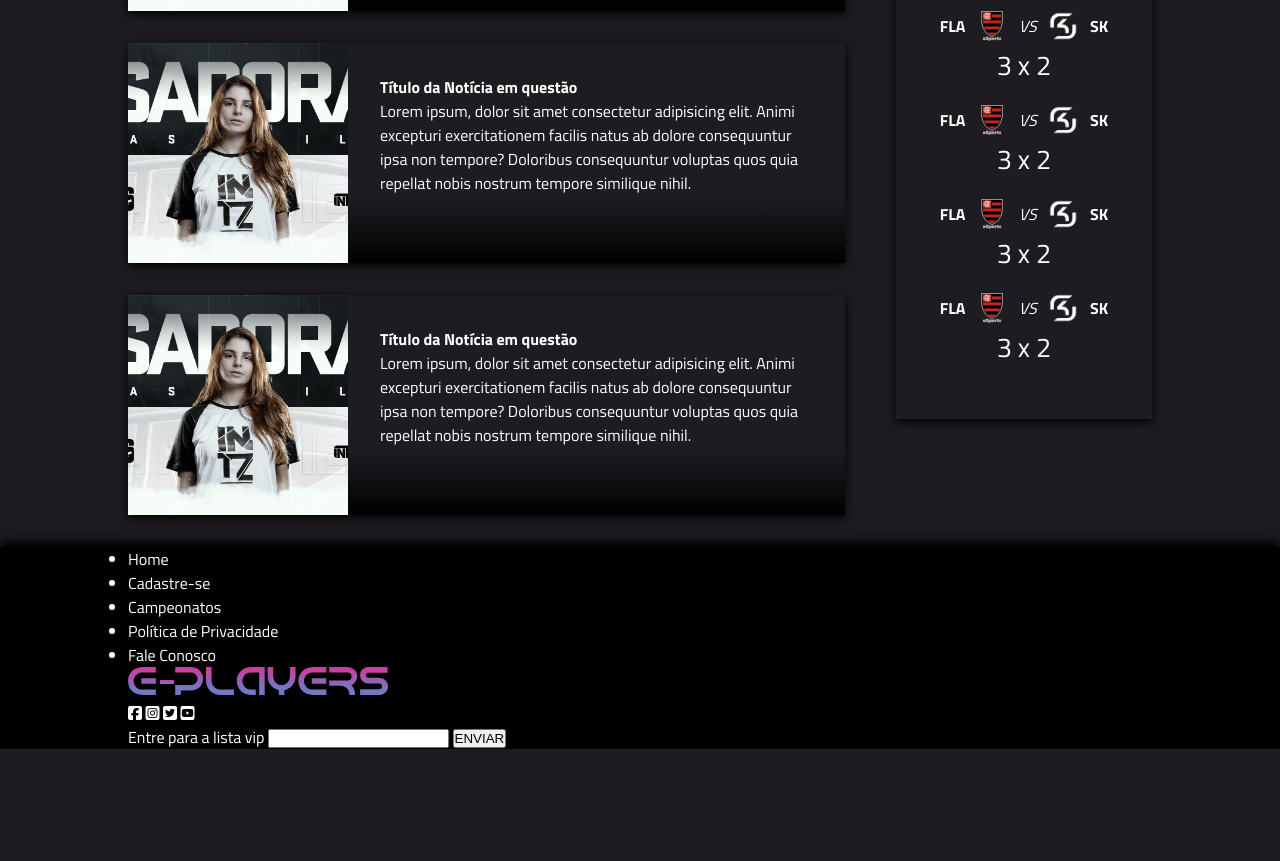
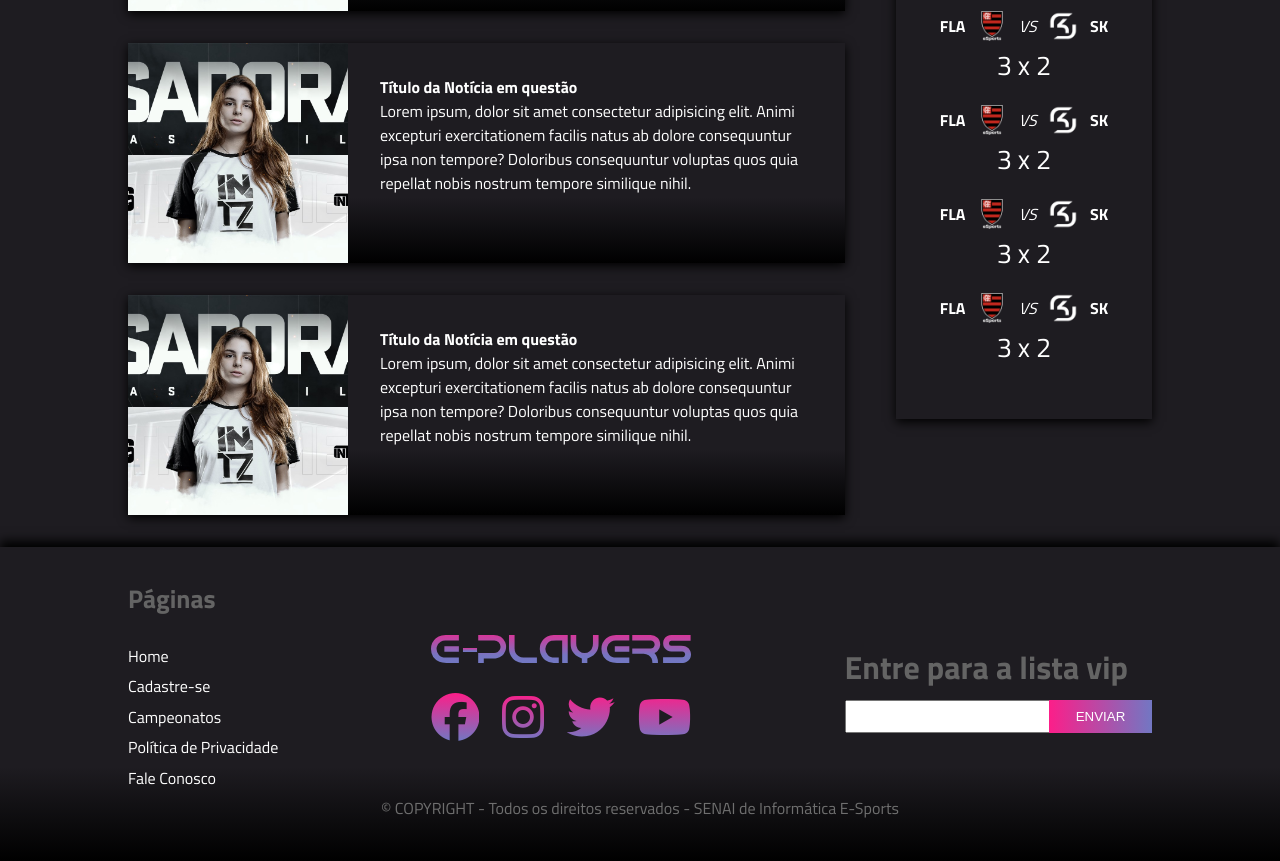
Before and after one commit to senai-desenvolvimento/1s2020-T1_E-Players_Tarde, a plain HTML site: page index.html in a window 1280 px wide. Shown: the part 1772-2633 px from the top of the page. Before the commit the page ends 2521 px from the top, so only its background shows below. Drawn offline with Linux system fonts and the light colour scheme.

Commit message:
index finalizada

```diff
--- a/css/style.css
+++ b/css/style.css
@@ -265,4 +265,73 @@ header img{
 footer{
     background-color: black;
     box-shadow: 0px -6px 10px #000;
+    background: rgb(0,0,0);
+    background: linear-gradient(0deg, rgba(0,0,0,1) 0%, rgba(30,28,33,1) 30%, rgba(30,28,33,1) 100%);
+    min-height: 250px;
+    padding: 2em 0;
 }
+footer .container{
+    display: flex;
+    justify-content: space-between;
+    align-items: center;
+}
+footer nav h3{
+    font-size: 1.6em;
+    color: #646464;
+    margin-bottom: 1em;
+}
+footer nav ul{
+    list-style-type: none;
+}
+footer nav li{
+   margin-bottom: 0.4em;
+}
+footer nav a:hover{
+    border-bottom: solid 1px var(--purple);
+}
+
+/* Icones rodape */
+
+.sociais{
+    display: flex;
+    justify-content: space-between;
+    font-size: 3em;
+    margin-top: 0.5em;
+
+}
+
+.sociais i{
+    background: linear-gradient(to bottom, rgba(252,30,137,1) 0%, rgba(114,119,195,1) 100%);
+    -webkit-background-clip: text;
+    -webkit-text-fill-color: transparent;
+}
+
+/* Inicia configuração form do rodapé */
+footer form{
+    display: flex;
+    flex-direction: column;
+}
+footer form label{
+    font-size: 2em;
+    font-weight: bold;
+    color: #646464;
+    margin-bottom: 0.3em;
+}
+footer form input{
+    height: 2em;
+    width: 15em;
+    margin-right: -5px;
+    outline: none;
+    padding: 1px;
+}
+.btn{
+    color:white;
+    border:none;
+    text-decoration: none;
+    padding: 0.65em 2em;
+    cursor: pointer;
+}
+footer p{
+    text-align: center;
+    color: #6F6F6F;
+}
--- a/index.html
+++ b/index.html
@@ -257,6 +257,7 @@
         <div class="container">
 
             <nav>
+                <h3>Páginas</h3>
                 <ul>
                     <li><a href="index.html">Home</a></li>
                     <li><a href="cadastro.html">Cadastre-se</a></li>
@@ -269,19 +270,24 @@
             <div>
                 <img src="img/Logo.svg" alt="Logo do projeto E-Players">
                 <div class="sociais">
-                    <i class="fab fa-facebook-square"></i>
-                    <i class="fab fa-instagram-square"></i>
-                    <i class="fab fa-twitter-square"></i>
-                    <i class="fab fa-youtube-square"></i>
+                    <i class="fab fa-facebook"></i>
+                    <i class="fab fa-instagram"></i>
+                    <i class="fab fa-twitter"></i>
+                    <i class="fab fa-youtube"></i>
                 </div>
             </div>
 
             <form action="" method="get">
                 <label for="email">Entre para a lista vip</label>
-                <input type="email" id="email" name="email_usuario">
-                <button type="submit">ENVIAR</button>
+                <div>
+                    <input type="email" id="email" name="email_usuario">
+                    <button type="submit" class="gradient btn">ENVIAR</button>
+                </div>
             </form>
         </div><!-- fim container -->
+        <p>
+            © COPYRIGHT - Todos os direitos reservados - SENAI de Informática  E-Sports
+        </p>
     </footer>
 
 </body>
```
